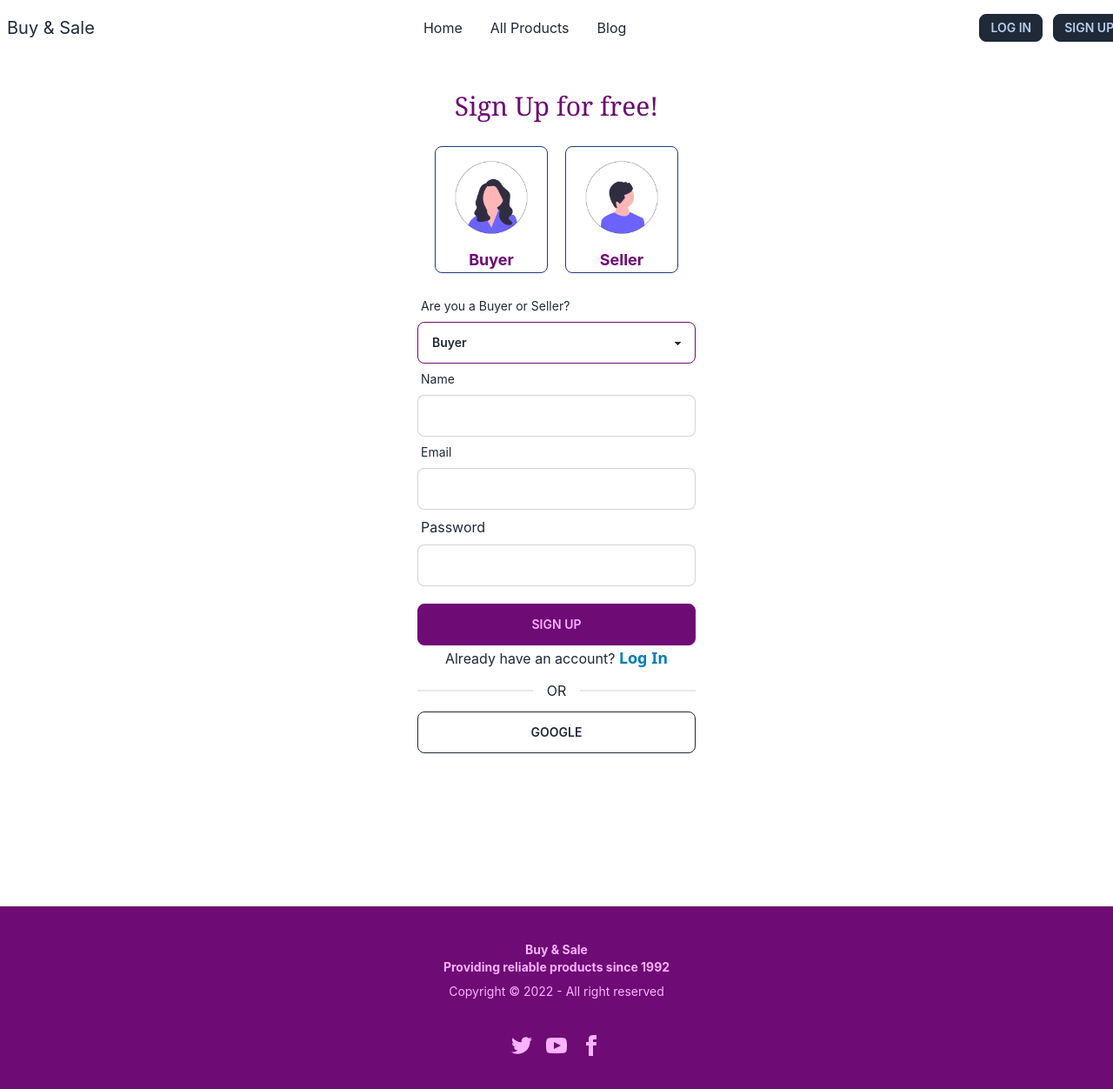
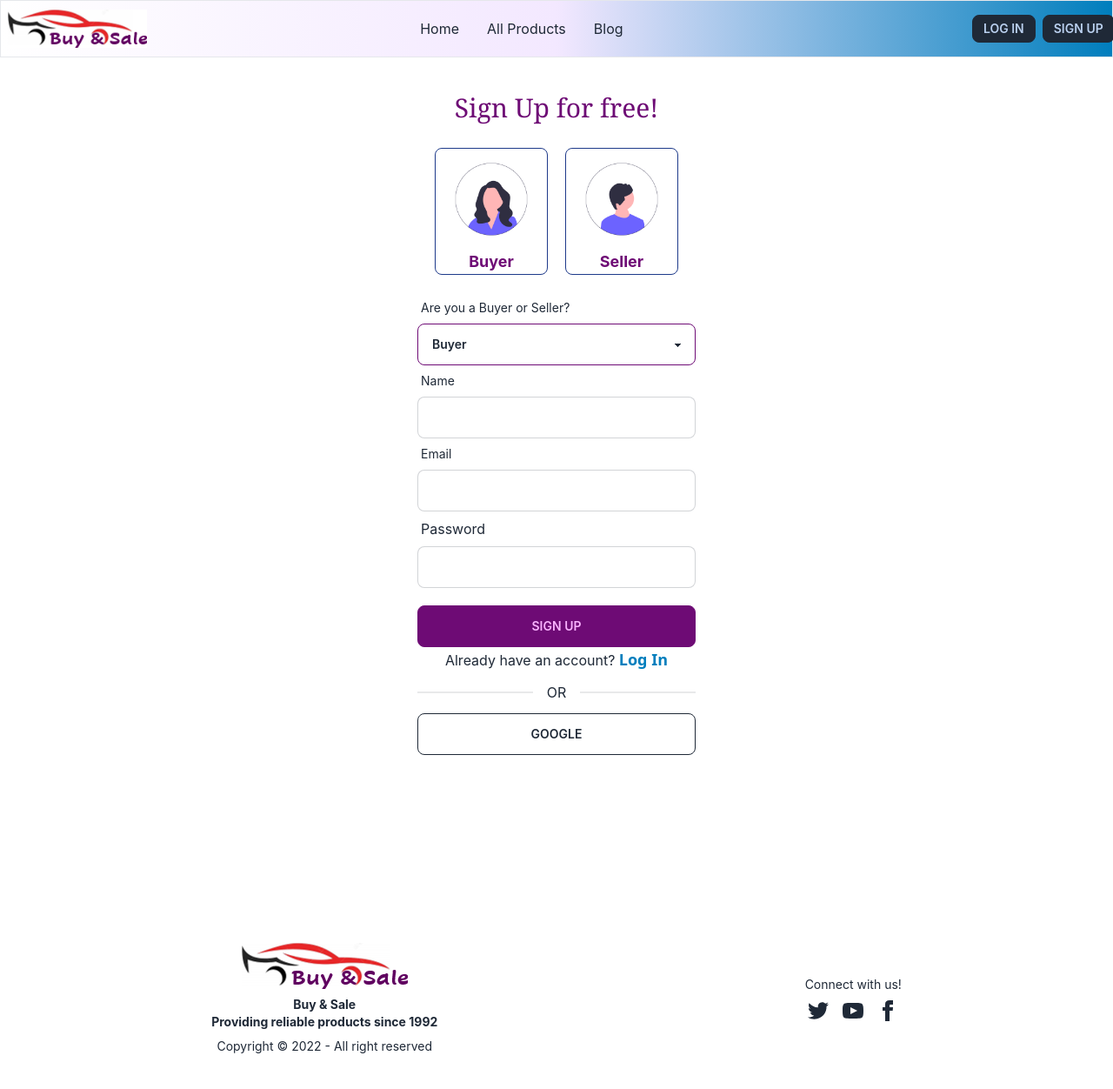
Before and after one commit to RianaAzad/resale-client, a React (Create React App) app: page /signup in a window 1280 px wide. Shown: the whole page at 87% size. Built offline with nearby package versions, Linux system fonts and the light colour scheme; no server answers.

Commit message:
dashboard setup

```diff
--- /dev/null
+++ b/src/Layout/DashboardLayout.js
@@ -0,0 +1,29 @@
+import React from 'react';
+import { Link, Outlet } from 'react-router-dom';
+import Navbar from '../Pages/Shared/Navbar/Navbar';
+
+const DashboardLayout = () => {
+    return (
+        <div>
+            <Navbar></Navbar>
+            <div className="drawer drawer-mobile drawer-end bg-cyan-50">
+                <input id="dashboard-drawer" type="checkbox" className="drawer-toggle" />
+                <div className="drawer-content">
+                    <Outlet></Outlet>
+
+                </div>
+                <div className="drawer-side">
+                    <label htmlFor="dashboard-drawer" className="drawer-overlay"></label>
+                    <ul className="menu p-4 w-80 bg-base-100 text-base-content">
+
+                        <li><Link>Sidebar Item 1</Link></li>
+                        <li><Link>Sidebar Item 2</Link></li>
+                    </ul>
+
+                </div>
+            </div>
+        </div>
+    );
+};
+
+export default DashboardLayout;
--- a/src/Pages/Shared/Footer/Footer.js
+++ b/src/Pages/Shared/Footer/Footer.js
@@ -1,17 +1,19 @@
 import React from 'react';
+import logo from '../../../assets/logo.png';
 
 
 const Footer = () => {
     return (
-        <footer className="footer footer-center p-10 bg-primary text-primary-content">
+        <footer className="footer footer-center p-10 flex justify-around mt-32">
   <div>
-
+   <img src={logo} alt="" />
     <p className="font-bold">
       Buy & Sale <br/>Providing reliable products since 1992
     </p>
     <p>Copyright © 2022 - All right reserved</p>
   </div>
   <div>
+    <p>Connect with us!</p>
     <div className="grid grid-flow-col gap-4">
       <a href='https://twitter.com/'><svg xmlns="http://www.w3.org/2000/svg" width="24" height="24" viewBox="0 0 24 24" className="fill-current"><path d="M24 4.557c-.883.392-1.832.656-2.828.775 1.017-.609 1.798-1.574 2.165-2.724-.951.564-2.005.974-3.127 1.195-.897-.957-2.178-1.555-3.594-1.555-3.179 0-5.515 2.966-4.797 6.045-4.091-.205-7.719-2.165-10.148-5.144-1.29 2.213-.669 5.108 1.523 6.574-.806-.026-1.566-.247-2.229-.616-.054 2.281 1.581 4.415 3.949 4.89-.693.188-1.452.232-2.224.084.626 1.956 2.444 3.379 4.6 3.419-2.07 1.623-4.678 2.348-7.29 2.04 2.179 1.397 4.768 2.212 7.548 2.212 9.142 0 14.307-7.721 13.995-14.646.962-.695 1.797-1.562 2.457-2.549z"></path></svg></a>
       <a href='https://www.youtube.com/'><svg xmlns="http://www.w3.org/2000/svg" width="24" height="24" viewBox="0 0 24 24" className="fill-current"><path d="M19.615 3.184c-3.604-.246-11.631-.245-15.23 0-3.897.266-4.356 2.62-4.385 8.816.029 6.185.484 8.549 4.385 8.816 3.6.245 11.626.246 15.23 0 3.897-.266 4.356-2.62 4.385-8.816-.029-6.185-.484-8.549-4.385-8.816zm-10.615 12.816v-8l8 3.993-8 4.007z"></path></svg></a>
--- a/src/Pages/Shared/Navbar/Navbar.js
+++ b/src/Pages/Shared/Navbar/Navbar.js
@@ -1,6 +1,7 @@
 import React, { useContext } from 'react';
 import { Link } from 'react-router-dom';
 import { AuthContext } from '../../../context/AuthProvider';
+import logo from '../../../assets/logo.png';
 
 const Navbar = () => {
   const { user, logOut } = useContext(AuthContext);
@@ -22,17 +23,17 @@ const Navbar = () => {
     </React.Fragment>
 
   return (
-    <div className="navbar bg-base-100">
+    <div className="navbar bg-gradient-to-r from-white via-purple-100 to-secondary border border-b-secondary-900">
       <div className="navbar-start">
         <div className="dropdown">
           <label tabIndex={0} className="btn btn-ghost lg:hidden">
             <svg xmlns="http://www.w3.org/2000/svg" className="h-5 w-5" fill="none" viewBox="0 0 24 24" stroke="currentColor"><path strokeLinecap="round" strokeLinejoin="round" strokeWidth="2" d="M4 6h16M4 12h8m-8 6h16" /></svg>
           </label>
-          <ul tabIndex={0} className="menu menu-compact dropdown-content mt-3 p-2 shadow bg-base-100 rounded-box w-52">
+          <ul tabIndex={1} className="menu menu-compact dropdown-content mt-3 p-2 shadow bg-base-100 rounded-box w-52">
             {menuItems}
           </ul>
         </div>
-        <Link to='/' className="normal-case text-xl">Buy & Sale</Link>
+        <Link to='/' className="normal-case"><img className='w-40' src={logo} alt="" /></Link>
       </div>
       <div className="navbar-center hidden lg:flex">
         <ul className="menu menu-horizontal p-0">
@@ -42,14 +43,19 @@ const Navbar = () => {
 
       {
         user?.uid ?
+          <>
           <div className="navbar-end">
             <button onClick={handleLogOut} className="btn btn-sm">Log Out</button>
           </div>
+          <label htmlFor="dashboard-drawer" tabIndex={2} className="btn btn-ghost lg:hidden">
+          <svg xmlns="http://www.w3.org/2000/svg" className="h-5 w-5" fill="none" viewBox="0 0 24 24" stroke="currentColor"><path strokeLinecap="round" strokeLinejoin="round" strokeWidth="2" d="M4 6h16M4 12h8m-8 6h16" /></svg>
+        </label>
+          </>
           : <>
           <div className="navbar-end">
             <Link to='/login' className="btn btn-sm">Log In</Link>
           </div>
-          <div className="ml-3">
+          <div className="ml-2 mr-3">
           <Link to='/signup' className="btn btn-sm">Sign Up</Link>
         </div>
           </>
```
Also changed, not shown: src/Routes/Routes/Routes.js (+8 -1 lines), src/assets/logo.png.
